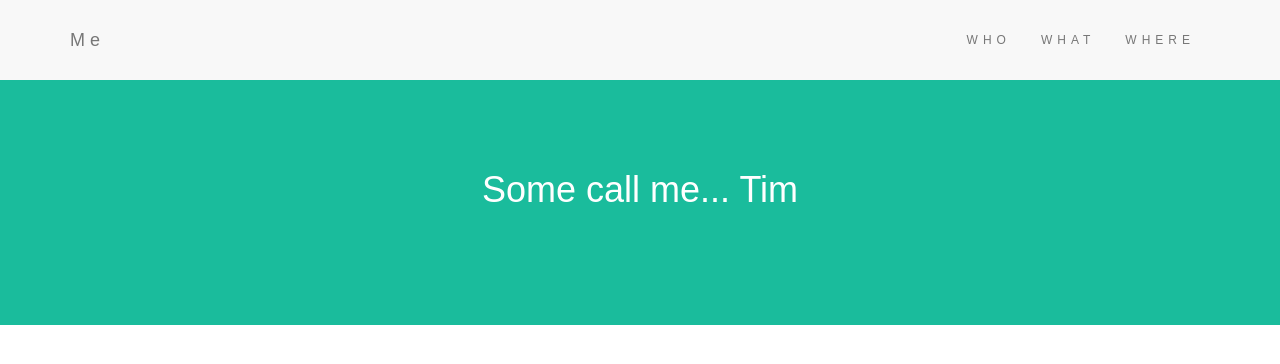
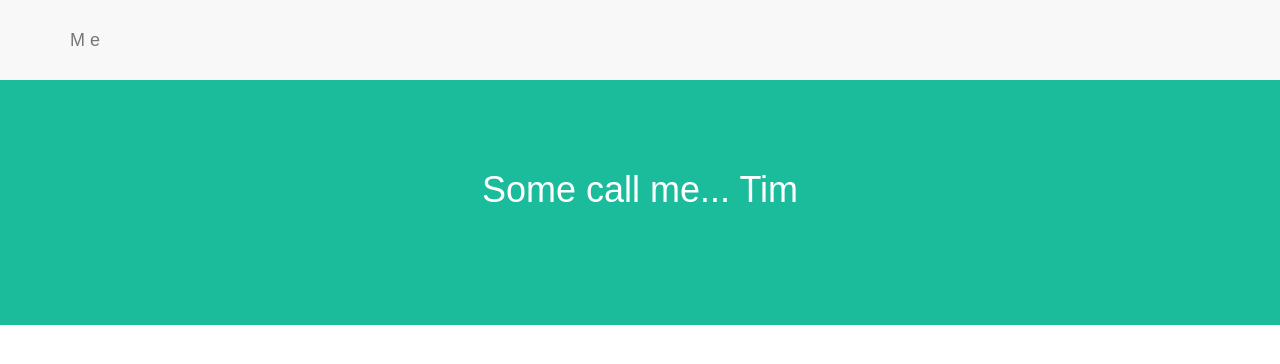
Before and after one commit to t-coulter/t-coulter.github.io, a plain HTML site: page index.html in a window 1280 px wide. Drawn offline with nearby package versions, Linux system fonts and the light colour scheme.

Commit message:
Update index.html

```diff
--- a/index.html
+++ b/index.html
@@ -62,13 +62,6 @@
       </button>
       <a class="navbar-brand" href="#">Me</a>
     </div>
-    <div class="collapse navbar-collapse" id="myNavbar">
-      <ul class="nav navbar-nav navbar-right">
-        <li><a href="#">WHO</a></li>
-        <li><a href="#">WHAT</a></li>
-        <li><a href="#">WHERE</a></li>
-      </ul>
-    </div>
   </div>
 </nav>
   <div class="container-fluid bg-1 text-center">
```
